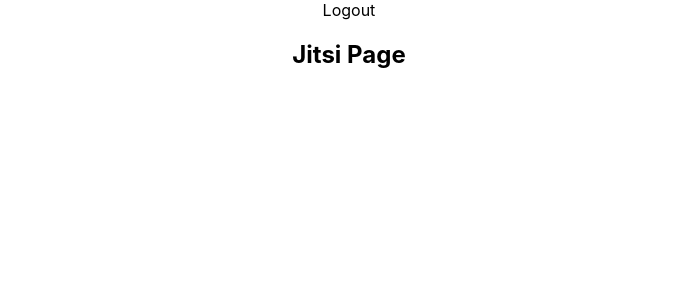
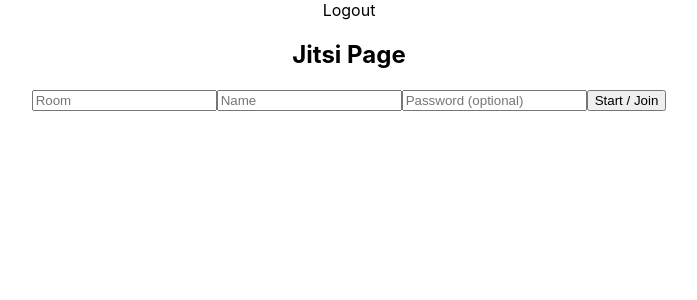
Before and after one commit to k-krasilnikova/jwt-jitsi, a React (Create React App) app: page /login in a window 1280 px wide. Both pictures are taken after typing "Sample", "Sample123" into the empty fields and a click on the button "Get JWT". Shown: the top 300 px of the page, without its empty margins (291-988 px from the left). Built offline with nearby package versions, Linux system fonts and the light colour scheme.

Commit message:
Added logic with jitsi

```diff
--- a/package.json
+++ b/package.json
@@ -13,6 +13,7 @@
     "lodash": "^4.17.15",
     "react": "^16.13.1",
     "react-dom": "^16.13.1",
+    "react-jutsu": "^2.1.4",
     "react-router-dom": "^5.1.2",
     "react-scripts": "3.4.1",
     "yup": "^0.28.4"
--- a/public/index.html
+++ b/public/index.html
@@ -10,34 +10,13 @@
       content="Web site created using create-react-app"
     />
     <link rel="apple-touch-icon" href="%PUBLIC_URL%/logo192.png" />
-    <!--
-      manifest.json provides metadata used when your web app is installed on a
-      user's mobile device or desktop. See https://developers.google.com/web/fundamentals/web-app-manifest/
-    -->
     <link rel="manifest" href="%PUBLIC_URL%/manifest.json" />
-    <!--
-      Notice the use of %PUBLIC_URL% in the tags above.
-      It will be replaced with the URL of the `public` folder during the build.
-      Only files inside the `public` folder can be referenced from the HTML.
-
-      Unlike "/favicon.ico" or "favicon.ico", "%PUBLIC_URL%/favicon.ico" will
-      work correctly both with client-side routing and a non-root public URL.
-      Learn how to configure a non-root public URL by running `npm run build`.
-    -->
     <title>React App</title>
   </head>
   <body>
     <noscript>You need to enable JavaScript to run this app.</noscript>
+
+    <script src="https://meet.jit.si/external_api.js"></script>
     <div id="root"></div>
-    <!--
-      This HTML file is a template.
-      If you open it directly in the browser, you will see an empty page.
-
-      You can add webfonts, meta tags, or analytics to this file.
-      The build step will place the bundled scripts into the <body> tag.
-
-      To begin the development, run `npm start` or `yarn start`.
-      To create a production bundle, use `npm run build` or `yarn build`.
-    -->
   </body>
 </html>
--- a/src/modules/jitsi/components/index.js
+++ b/src/modules/jitsi/components/index.js
@@ -1,12 +1,58 @@
 import React from "react";
 import { withStyles } from "@material-ui/core/styles";
+import { Jutsu } from "react-jutsu";
 
 import styles from "./styles";
 
-const Jitsi = ({ classes, currentUser }) => {
+const Jitsi = ({
+  classes,
+  call,
+  room,
+  name,
+  password,
+  handleClick,
+  setRoom,
+  setName,
+  setPassword,
+}) => {
   return (
     <div className={classes.wrapper}>
       <h2>Jitsi Page</h2>
+      {call ? (
+        <Jutsu
+          roomName={room}
+          userName={name}
+          password={password}
+          loadingComponent={<p>loading ...</p>}
+        />
+      ) : (
+        <form>
+          <input
+            id="room"
+            type="text"
+            placeholder="Room"
+            value={room}
+            onChange={(e) => setRoom(e.target.value)}
+          />
+          <input
+            id="name"
+            type="text"
+            placeholder="Name"
+            value={name}
+            onChange={(e) => setName(e.target.value)}
+          />
+          <input
+            id="password"
+            type="text"
+            placeholder="Password (optional)"
+            value={password}
+            onChange={(e) => setPassword(e.target.value)}
+          />
+          <button onClick={handleClick} type="submit">
+            Start / Join
+          </button>
+        </form>
+      )}
     </div>
   );
 };
--- a/src/modules/jitsi/containers/JitsiContainer.js
+++ b/src/modules/jitsi/containers/JitsiContainer.js
@@ -1,15 +1,30 @@
-import React from "react";
+import React, { useState } from "react";
 
 import Jitsi from "../components";
 
 const JitsiContainer = ({ currentUser }) => {
-  // const [uploads, setUploads] = useState([]);
-  // const [counter, setCounter] = React.useState(0);
+  const [room, setRoom] = useState("");
+  const [name, setName] = useState("");
+  const [call, setCall] = useState(false);
+  const [password, setPassword] = useState("");
 
-  // const uploadFiles = async (e) => {
-  // };
+  const handleClick = (event) => {
+    event.preventDefault();
+    if (room && name) setCall(true);
+  };
 
-  return <Jitsi currentUser={currentUser} />;
+  return (
+    <Jitsi
+      call={call}
+      room={room}
+      name={name}
+      password={password}
+      handleClick={handleClick}
+      setRoom={setRoom}
+      setName={setName}
+      setPassword={setPassword}
+    />
+  );
 };
 
 export default JitsiContainer;
```
Also changed, not shown: 1 other file (tests, documents, lock files or other folders).
